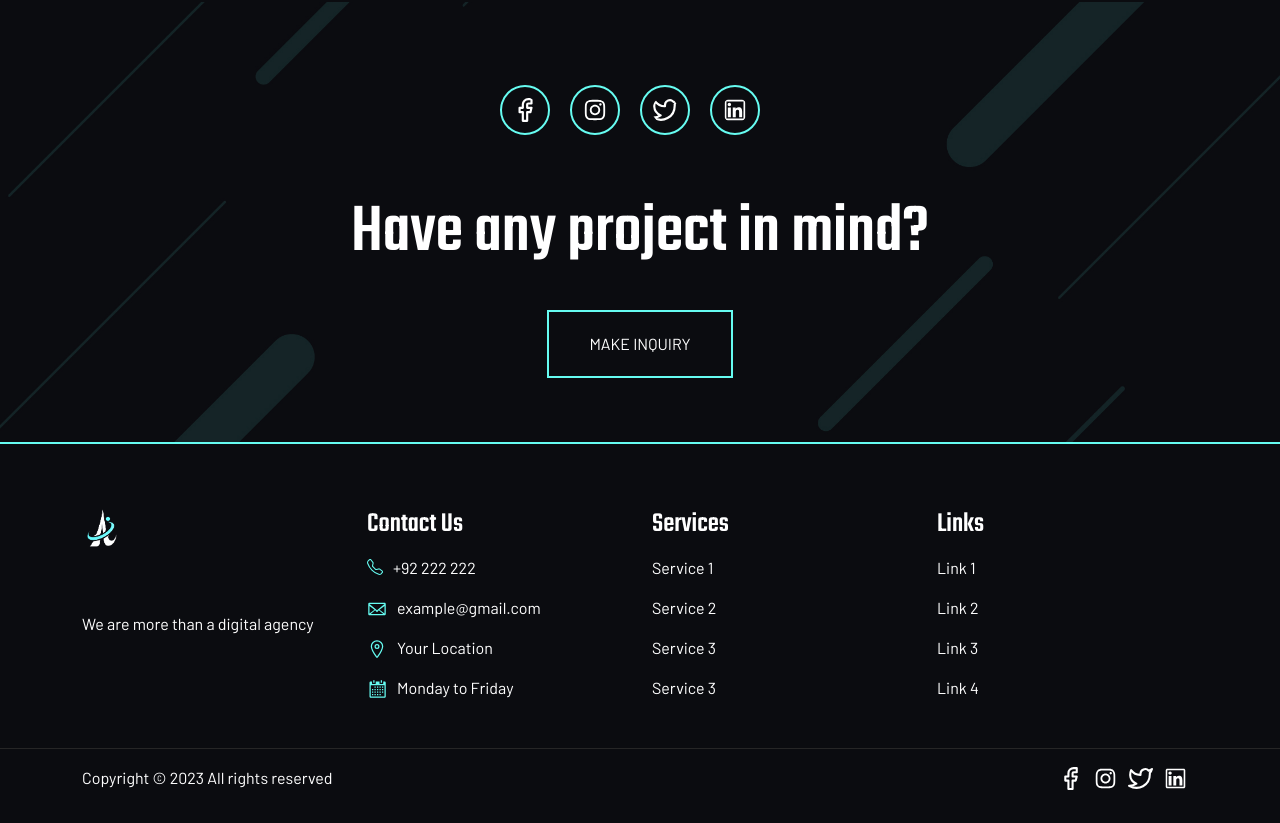
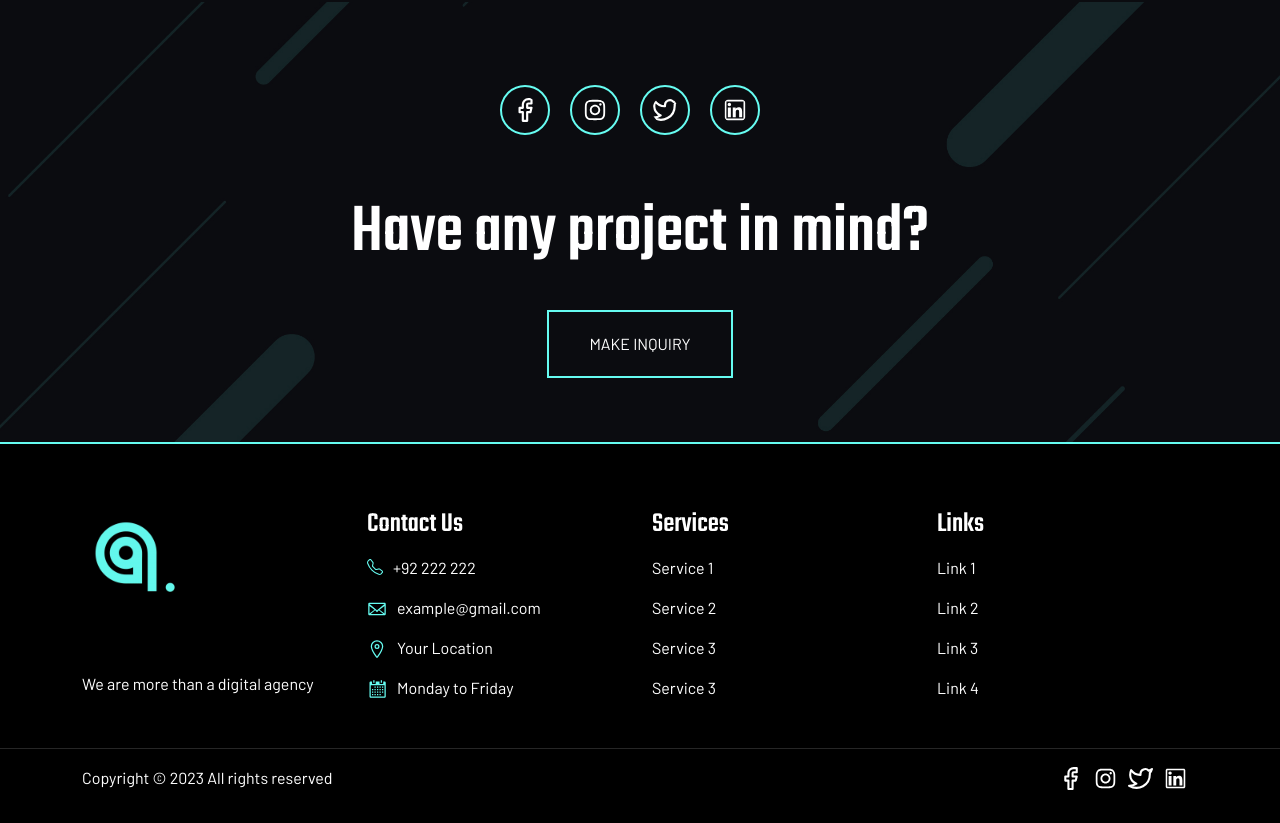
Before and after one commit to arifmunir77/portfolio-1, a React (Create React App) app: page / in a window 1280 px wide. Shown: the part 3201-4024 px from the top of the page. Built offline with nearby package versions, Linux system fonts and the light colour scheme.

Commit message:
Footer background updated

```diff
--- a/src/components/common/footer/element.ts
+++ b/src/components/common/footer/element.ts
@@ -2,12 +2,12 @@ import styled from "styled-components";
 
 export const FooterWrapper = styled.div`
   overflow: hidden;
-  background: #0b0c10;
+  background: #000;
   backdrop-filter: blur(126.5px);
   border-top: 2px solid #66fcf1;
 
   .logo {
-    width: 40px;
+    height: 100px;
   }
   .container {
     margin-top: 4rem;
--- a/src/components/common/footer/index.tsx
+++ b/src/components/common/footer/index.tsx
@@ -18,7 +18,7 @@ import {
   ServicesText,
   TelephoneWrapper,
 } from "./element";
-import { logo } from "assets";
+import { logo, videoLogo } from "assets";
 import { BsTelephone } from "react-icons/bs";
 import { GoMail, GoCalendar } from "react-icons/go";
 import { IoLocationOutline } from "react-icons/io5";
@@ -35,7 +35,7 @@ function Footer() {
         <MainRow>
           <MainCol lg={3}>
             <FooterImageDiv>
-              <img className="img-fluid logo" src={logo} />
+              <img className="img-fluid logo" src={videoLogo} />
             </FooterImageDiv>
             <FooterText>We are more than a digital agency</FooterText>
           </MainCol>
```
